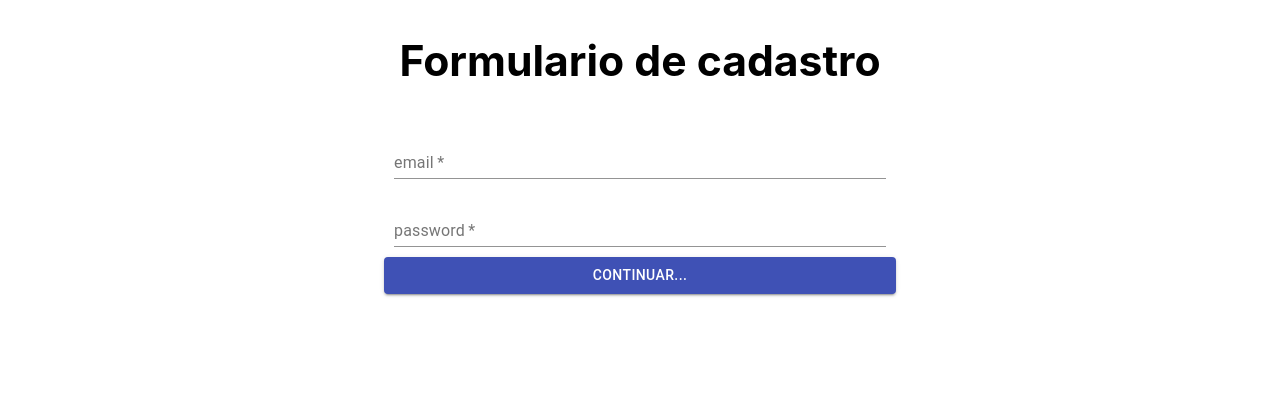
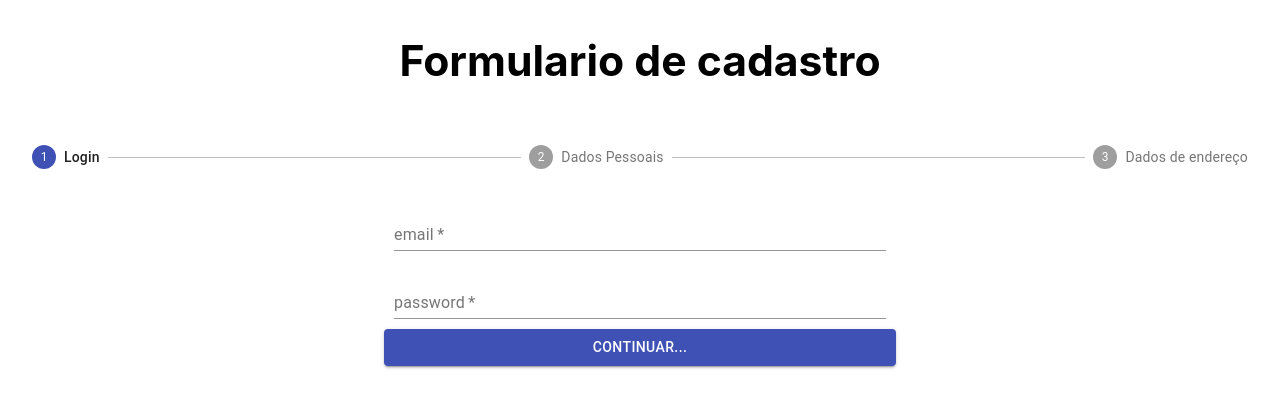
Before and after one commit to GustavoSMelo/Formacao-react-alura, a React (Create React App) app in the folder react02/: page / in a window 1280 px wide. Shown: the top 408 px of the page. Built offline with nearby package versions, Linux system fonts and the light colour scheme.

Commit message:
add stepper in project

```diff
--- a/react02/src/components/FormularioCadastro/index.jsx
+++ b/react02/src/components/FormularioCadastro/index.jsx
@@ -3,7 +3,7 @@ import DadosPessoais from '../DadosPessoais'
 import DadosUsuario from '../DadosUsuario'
 import DadosEntrega from '../DadosEntrega'
 import './style.css'
-import { Typography } from '@material-ui/core'
+import { Typography, Stepper, Step, StepLabel } from '@material-ui/core'
 
 const FormularioCadastro = () => {
   const [etapaAtual, setEtapaAtual] = useState(0)
@@ -32,6 +32,17 @@ const FormularioCadastro = () => {
   return (
     <>
       <h1 className='title-index-form'>Formulario de cadastro</h1>
+      <Stepper activeStep={etapaAtual} className='Stepper'>
+        <Step>
+          <StepLabel>Login</StepLabel>
+        </Step>
+        <Step>
+          <StepLabel>Dados Pessoais</StepLabel>
+        </Step>
+        <Step>
+          <StepLabel>Dados de endereço</StepLabel>
+        </Step>
+      </Stepper>
       {views[etapaAtual]}
     </>
   )
```
